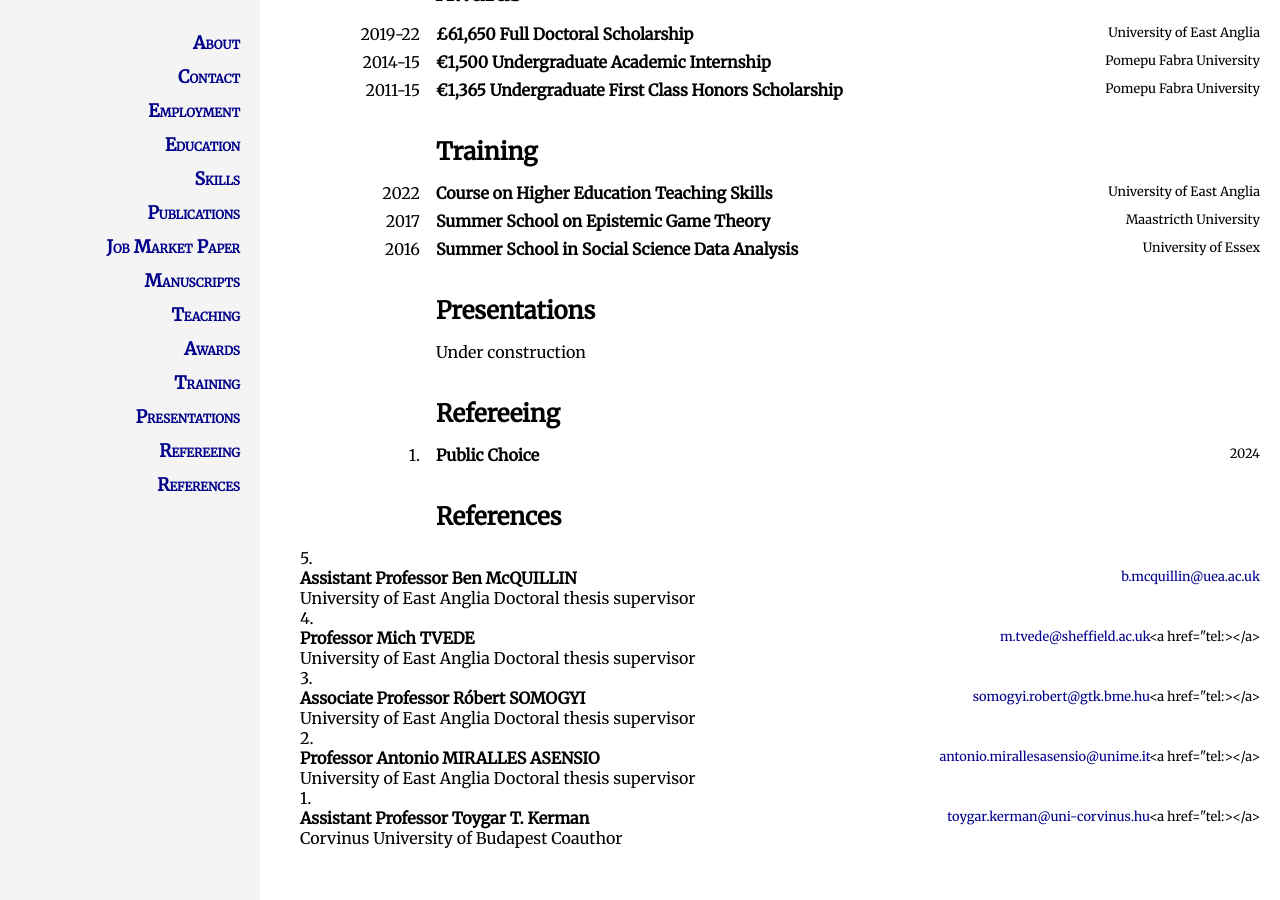
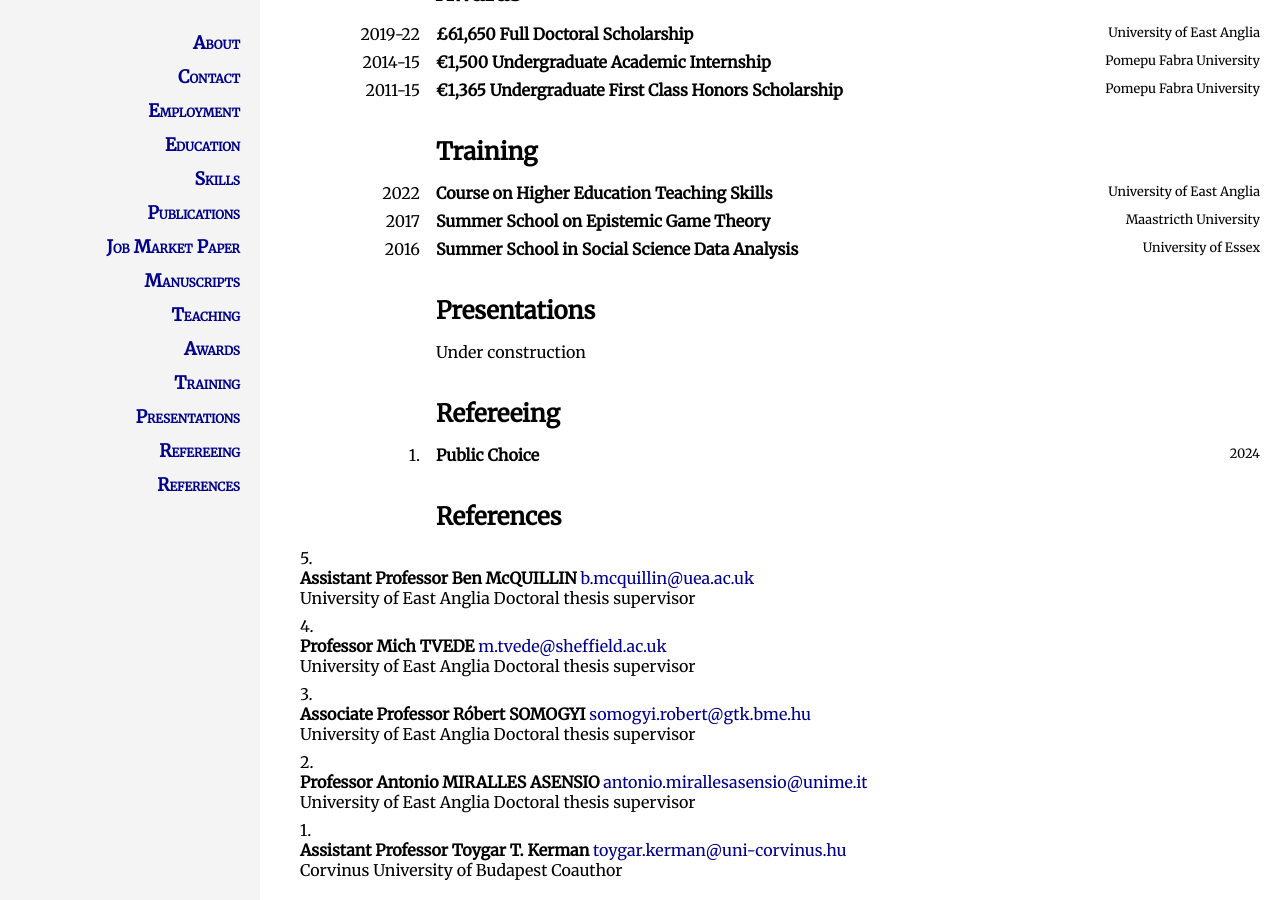
Before and after one commit to HectorHermidaRivera/hectorhermidarivera.github.io, a Jekyll site: the page built from index.md, in a window 1280 px wide and 900 px high, scrolled down 1639 px. Built offline with Jekyll 4.4.1, drawn with Linux system fonts in a browser that asks for light colours; before the commit the page ends 2507 px from its top, so only the background shows below that.

Commit message:
Update index.md

```diff
--- a/index.md
+++ b/index.md
@@ -206,59 +206,71 @@ title: Home
 ## References
 <a id="references"></a>
 
-<div class="two-column-2rows">
-  <div class="label">5.</div>
-  <div class="value">
-    <div class="fill-line">
-      <span><b>Assistant Professor Ben McQUILLIN</b></span>
-      <span><a href="mailto:b.mcquillin@uea.ac.uk">b.mcquillin@uea.ac.uk</a></span>
-    </div>
-    <div class="second-row">
-      University of East Anglia Doctoral thesis supervisor
+<div class="two-column-2rows-container">
+
+  <div class="two-column-2rows">
+    <div class="label">5.</div>
+    <div class="value">
+      <div class="top-row">
+        <span><b>Assistant Professor Ben McQUILLIN</b></span>
+        <span><a href="mailto:b.mcquillin@uea.ac.uk">b.mcquillin@uea.ac.uk</a><a href="tel:"></a></span>
+      </div>
+      <div class="second-row">
+        University of East Anglia Doctoral thesis supervisor
+      </div>
     </div>
   </div>
 
-  <div class="label">4.</div>
-  <div class="value">
-    <div class="fill-line">
-      <span><b>Professor Mich TVEDE</b></span>
-      <span><a href="mailto:m.tvede@sheffield.ac.uk">m.tvede@sheffield.ac.uk</a><a href="tel:></a></span>
-    </div>
-    <div class="second-row">
-      University of East Anglia Doctoral thesis supervisor
+  <div class="two-column-2rows">
+    <div class="label">4.</div>
+    <div class="value">
+      <div class="top-row">
+        <span><b>Professor Mich TVEDE</b></span>
+        <span><a href="mailto:m.tvede@sheffield.ac.uk">m.tvede@sheffield.ac.uk</a><a href="tel:"></a></span>
+      </div>
+      <div class="second-row">
+        University of East Anglia Doctoral thesis supervisor
+      </div>
     </div>
   </div>
 
-  <div class="label">3.</div>
-  <div class="value">
-    <div class="fill-line">
-      <span><b>Associate Professor Róbert SOMOGYI</b></span>
-      <span><a href="mailto:somogyi.robert@gtk.bme.hu">somogyi.robert@gtk.bme.hu</a><a href="tel:></a></span>
-    </div>
-    <div class="second-row">
-      University of East Anglia Doctoral thesis supervisor
+  <div class="two-column-2rows">
+    <div class="label">3.</div>
+    <div class="value">
+      <div class="top-row">
+        <span><b>Associate Professor Róbert SOMOGYI</b></span>
+        <span><a href="mailto:somogyi.robert@gtk.bme.hu">somogyi.robert@gtk.bme.hu</a><a href="tel:"></a></span>
+      </div>
+      <div class="second-row">
+        University of East Anglia Doctoral thesis supervisor
+      </div>
     </div>
   </div>
 
-  <div class="label">2.</div>
-  <div class="value">
-    <div class="fill-line">
-      <span><b>Professor Antonio MIRALLES ASENSIO</b></span>
-      <span><a href="mailto:antonio.mirallesasensio@unime.it">antonio.mirallesasensio@unime.it</a><a href="tel:></a></span>
-    </div>
-    <div class="second-row">
-      University of East Anglia Doctoral thesis supervisor
+  <div class="two-column-2rows">
+    <div class="label">2.</div>
+    <div class="value">
+      <div class="top-row">
+        <span><b>Professor Antonio MIRALLES ASENSIO</b></span>
+        <span><a href="mailto:antonio.mirallesasensio@unime.it">antonio.mirallesasensio@unime.it</a><a href="tel:"></a></span>
+      </div>
+      <div class="second-row">
+        University of East Anglia Doctoral thesis supervisor
+      </div>
     </div>
   </div>
 
-  <div class="label">1.</div>
-  <div class="value">
-    <div class="fill-line">
-      <span><b>Assistant Professor Toygar T. Kerman</b></span>
-      <span><a href="toygar.kerman@uni-corvinus.hu">toygar.kerman@uni-corvinus.hu</a><a href="tel:></a></span>
-    </div>
-    <div class="second-row">
-      Corvinus University of Budapest Coauthor
+  <div class="two-column-2rows">
+    <div class="label">1.</div>
+    <div class="value">
+      <div class="top-row">
+        <span><b>Assistant Professor Toygar T. Kerman</b></span>
+        <span><a href="mailto:toygar.kerman@uni-corvinus.hu">toygar.kerman@uni-corvinus.hu</a><a href="tel:"></a></span>
+      </div>
+      <div class="second-row">
+        Corvinus University of Budapest Coauthor
+      </div>
     </div>
   </div>
+
 </div>
```
